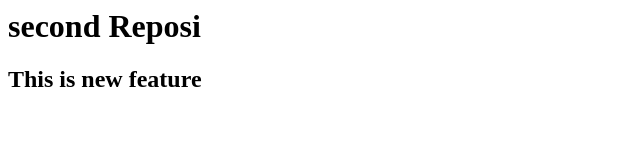
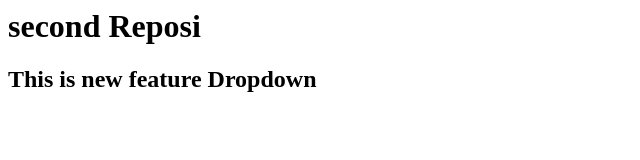
Before and after one commit to Amit9599/SecondRepo, a plain HTML site: page index.html in a window 1280 px wide. Shown: the whole page, without its empty margins (0-640 px from the left). Drawn offline with Linux system fonts and the light colour scheme.

Commit message:
add dropdown

```diff
--- a/index.html
+++ b/index.html
@@ -1,2 +1,2 @@
 <h1>second Reposi</h1>
-<h2>This is new feature</h2>
+<h2>This is new feature Dropdown</h2>
```
